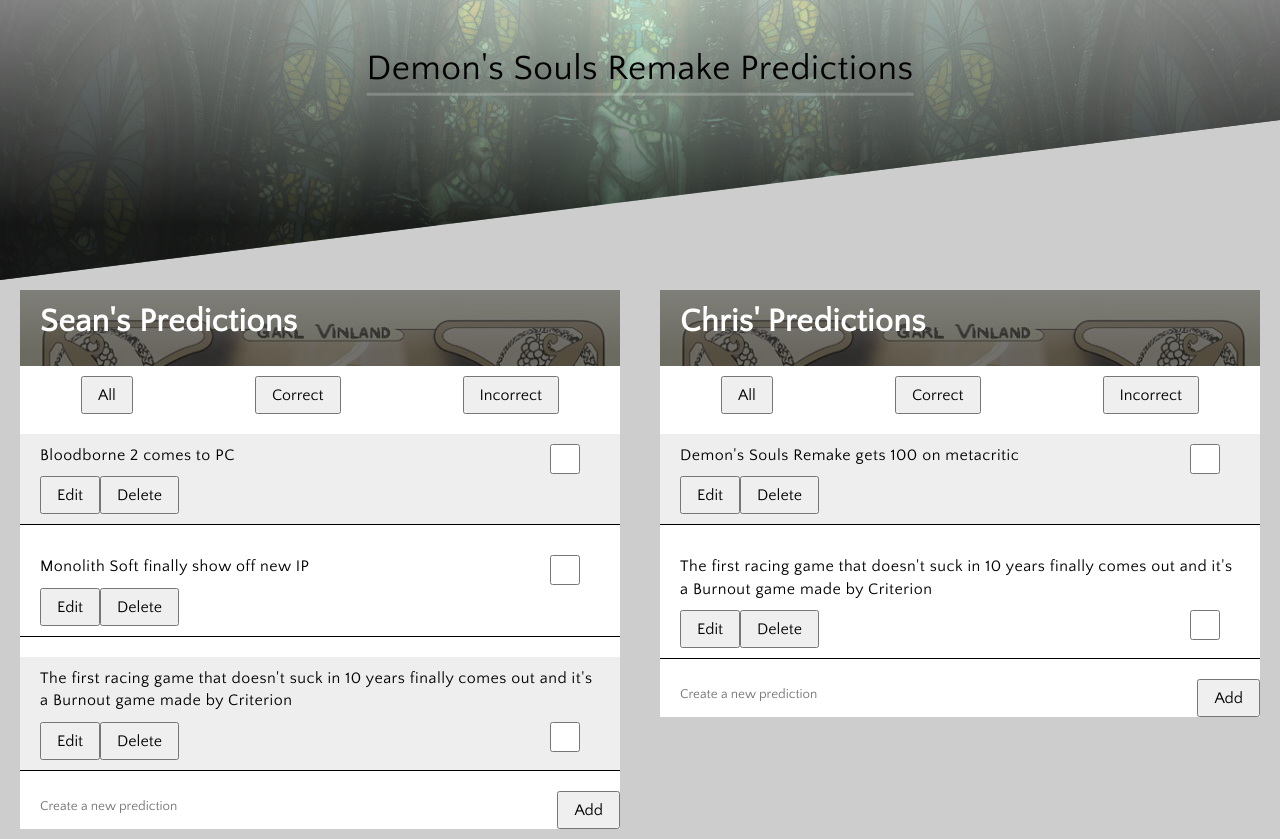
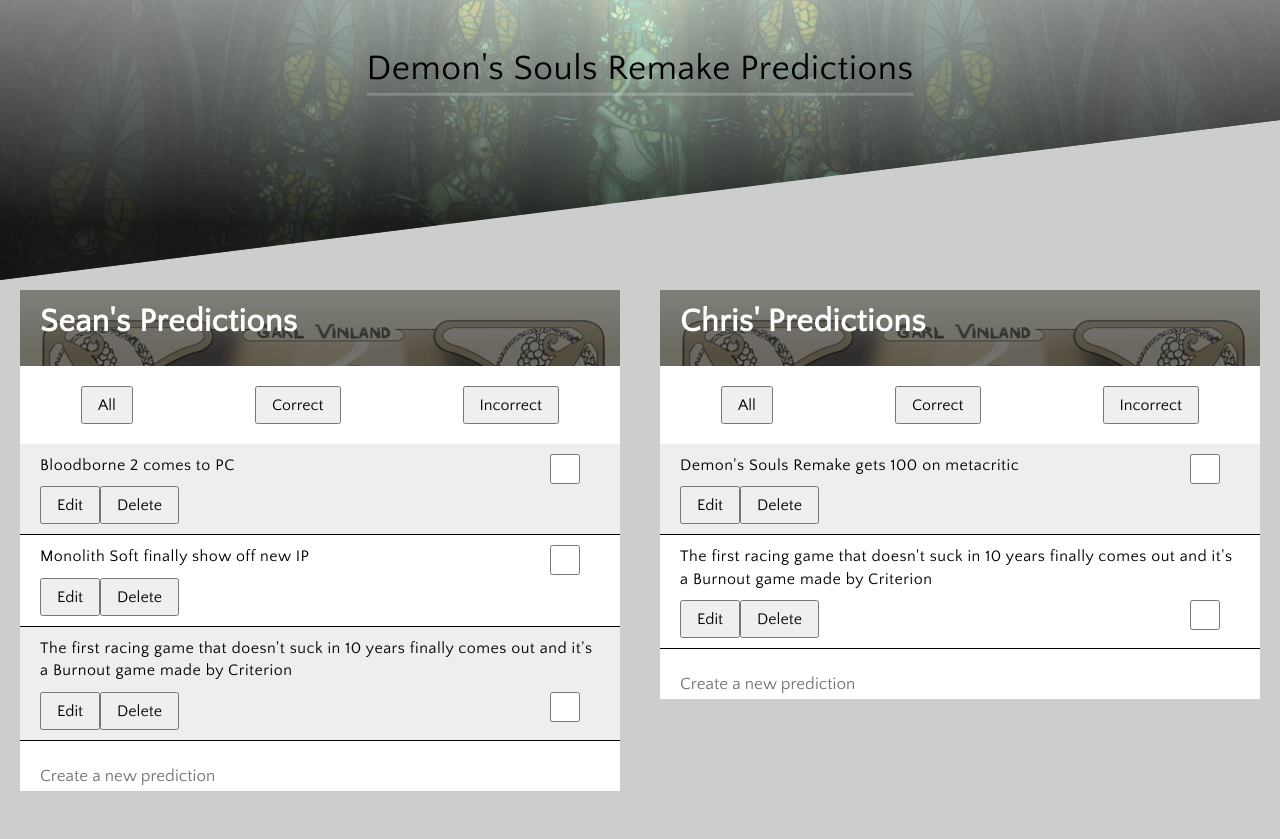
Before and after one commit to Shoozle/friends-list, a React (Create React App) app: page / in a window 1280 px wide. After the commit the page ends 801 px from the top, so only its background shows below. Built offline with nearby package versions, Linux system fonts and the light colour scheme.

Commit message:
More css

```diff
--- a/src/app.css
+++ b/src/app.css
@@ -31,6 +31,7 @@
     max-width: 60rem;
     margin: 1rem;
     height: 100%;
+    overflow: hidden;
 }
 .prediction__heading{
     height: 7vh;
@@ -43,12 +44,13 @@
     background-position: top;
     position: relative;
     padding: 1rem 2rem;
-    margin-bottom: 1rem;
+    margin-bottom: 2rem;
     color: white;
 }
 .prediction__filters{
     display: flex;
     justify-content: space-around;
+    margin-bottom: 2rem;
 }
 .prediction__list{
     list-style: none;
--- a/src/components/Form.js
+++ b/src/components/Form.js
@@ -29,9 +29,9 @@
           onChange={handleChange}
           placeholder="Create a new prediction"
         />
-        <button className="btn form__button" type="submit">
+        {/* <button className="btn form__button" type="submit">
           Add
-        </button>
+        </button> */}
       </form>
     );
 }
--- a/src/components/Prediction.js
+++ b/src/components/Prediction.js
@@ -35,6 +35,10 @@
           type="text"
           value={newName}
           onChange={handleChange}
+          placeholder={props.name}
+          className="form__input"
+          required
+          autoComplete="off"
         />
       </div>
       <div className="btn-group">
--- a/src/components/button.css
+++ b/src/components/button.css
@@ -1,4 +1,5 @@
 .btn{
+    cursor: pointer;
     padding: .8rem 1.5rem;
     font-size: var(--default-font-size);
 }
--- a/src/components/form.css
+++ b/src/components/form.css
@@ -3,17 +3,21 @@
     margin-top: 2rem;
 }
 .form__input{
-    width: 70%;
+    width: 100%;
     height: 3rem;
     border: none;
     padding-left: 2rem;
     float: left;
+    font-size: 1.7rem;
+    background-color: transparent;
+    overflow: hidden;
 }
 .form__input:focus{
     outline: none;
     border-bottom: 2px solid black;
 }
 .form__button {
+    cursor: pointer;
     float: right;
     margin-right: 0;
 }
--- a/src/components/prediction.css
+++ b/src/components/prediction.css
@@ -1,5 +1,4 @@
 .prediction__item{
-    margin-top: 2rem;
     border-bottom: 1px solid black;
     padding: 1rem 2rem;
     vertical-align: middle;
```
